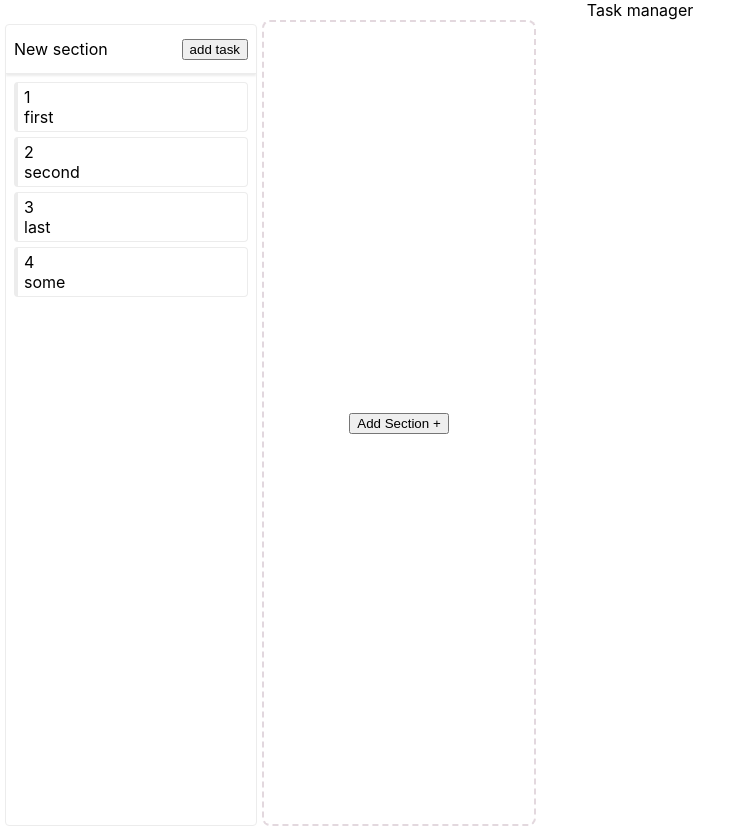
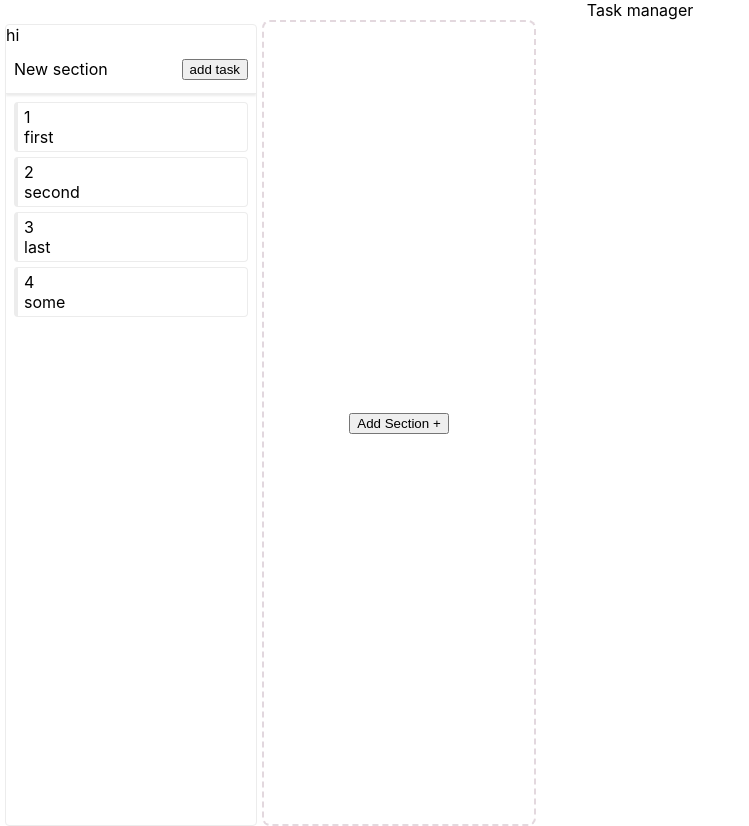
Before and after one commit to nastyakpi1995/draggable, a React (Create React App) app: page / in a window 1280 px wide. Shown: the whole page, without its empty margins (0-749 px from the left). Built offline with nearby package versions, Linux system fonts and the light colour scheme.

Commit message:
my 5 commit

```diff
--- a/src/components/Section/index.js
+++ b/src/components/Section/index.js
@@ -33,6 +33,7 @@ const Section = ({section, addTask, draggableTask}) => {
              onDrop={onDrop}
              onDragOver={onDragSectionOver}
         >
+            <div>hi</div>
             <div className='head'>
                 <div className='label'>{sectionLabel}</div>
                 <button className='button' onClick={() => addTask(id)}>add task</button>
```
